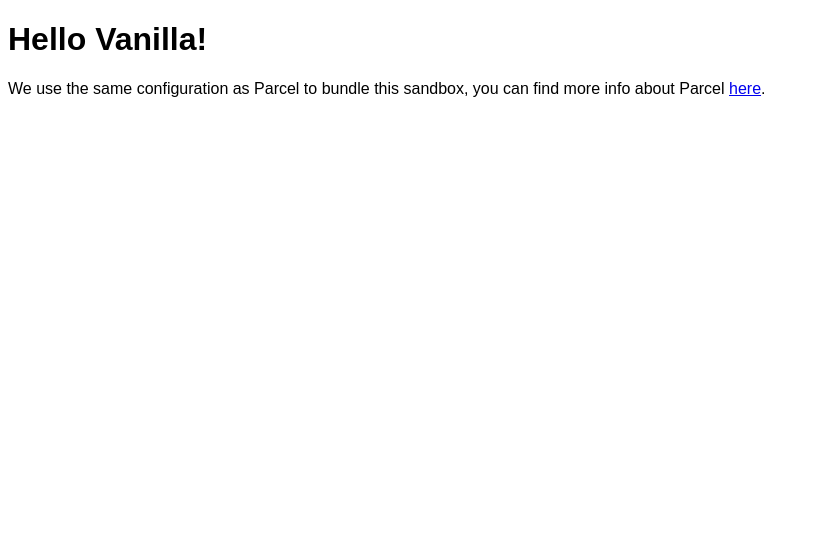
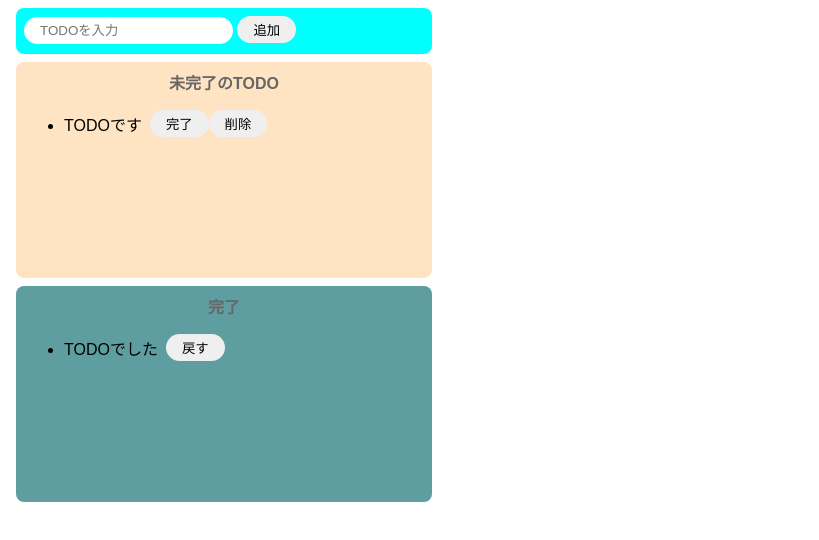
Before and after one commit to yusukedayo/js_todo, a website built with Parcel: page index.html in a window 1280 px wide. Shown: the whole page, without its empty margins (0-819 px from the left). Built offline with nearby package versions, Linux system fonts and the light colour scheme.

Commit message:
Add: htmlとcssでデザインを追加

```diff
--- a/index.html
+++ b/index.html
@@ -1,16 +1,34 @@
 <!DOCTYPE html>
 <html>
+  <head>
+    <title>todoapp</title>
+    <meta charset="UTF-8" />
+  </head>
 
-<head>
-	<title>Parcel Sandbox</title>
-	<meta charset="UTF-8" />
-</head>
-
-<body>
-	<div id="app"></div>
-
-	<script src="src/index.js">
-	</script>
-</body>
-
+  <body>
+    <div class="input-area">
+      <input placeholder="TODOを入力" />
+      <button>追加</button>
+    </div>
+    <div class="imcomplete-area">
+      <p class="title">未完了のTODO</p>
+      <ul>
+        <div class="list-row">
+          <li>TODOです</li>
+          <button>完了</button>
+          <button>削除</button>
+        </div>
+      </ul>
+    </div>
+    <div class="complete-area">
+      <p class="title">完了</p>
+      <ul>
+        <div class="list-row">
+          <li>TODOでした</li>
+          <button>戻す</button>
+        </div>
+      </ul>
+    </div>
+    <script src="src/index.js"></script>
+  </body>
 </html>
--- a/src/index.js
+++ b/src/index.js
@@ -1,10 +1 @@
 import "./styles.css";
-
-document.getElementById("app").innerHTML = `
-<h1>Hello Vanilla!</h1>
-<div>
-  We use the same configuration as Parcel to bundle this sandbox, you can find more
-  info about Parcel
-  <a href="https://parceljs.org" target="_blank" rel="noopener noreferrer">here</a>.
-</div>
-`;
--- a/src/styles.css
+++ b/src/styles.css
@@ -1,3 +1,66 @@
 body {
   font-family: sans-serif;
 }
+
+input {
+  border-radius: 16px;
+  border: none;
+  padding: 6px 16px;
+  outline: none;
+}
+
+button {
+  border-radius: 16px;
+  border: none;
+  padding: 4px 16px;
+}
+
+button:hover {
+  background-color: palevioletred;
+  color: aliceblue;
+  cursor: pointer;
+}
+
+.input-area {
+  background-color: aqua;
+  width: 400px;
+  height: 30px;
+  padding: 8px;
+  margin: 8px;
+  border-radius: 8px;
+}
+
+.imcomplete-area {
+  background-color: bisque;
+  width: 400px;
+  min-height: 200px;
+  padding: 8px;
+  margin: 8px;
+  border-radius: 8px;
+}
+
+.complete-area {
+  background-color: cadetblue;
+  width: 400px;
+  min-height: 200px;
+  padding: 8px;
+  margin: 8px;
+  border-radius: 8px;
+}
+
+.title {
+  text-align: center;
+  margin-top: 0;
+  font-weight: bold;
+  color: #666;
+}
+
+.list-row {
+  display: flex;
+  align-items: center;
+  padding-bottom: 4px;
+}
+
+li {
+  margin-right: 8px;
+}
```
Also changed, not shown: package.json (+6 -4 lines).
